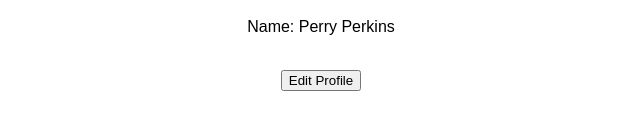
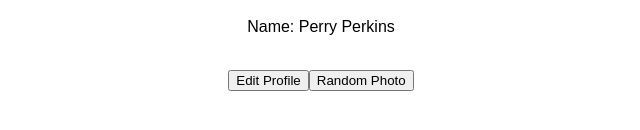
Before and after one commit to Gurenax/react-profile-editor, a React (Create React App) app: page / in a window 1280 px wide. Shown: the part 382-512 px from the top of the page, without its empty margins (319-959 px from the left). Built offline with nearby package versions, Linux system fonts and the light colour scheme.

Commit message:
Add photo randomiser

```diff
--- a/src/App.js
+++ b/src/App.js
@@ -68,6 +68,23 @@ class App extends Component {
     })
   }
 
+  getRandomPhoto = () => {
+    console.log('Get random photo...')
+    const url = 'https://randomuser.me/api/'
+    fetch(url).then( (res) => {
+      return res.json();
+    }).then( (json) => {
+      const profilePhoto = json.results[0].picture.large
+      this.setState( (prevState) => {
+        const user = prevState.user
+        user.profileImageURL = profilePhoto
+        return {
+          user: user
+        }
+      })
+    });
+  }
+
   render() {
     const user = this.state.user
     const editMode = this.state.editMode
@@ -97,6 +114,10 @@ class App extends Component {
           title={ buttonTitle }
           onButtonClick={ () => this.onToggleMode() }
         />
+        <Button
+          title='Random Photo'
+          onButtonClick={ () => this.getRandomPhoto() }
+        />
       </div>
     );
   }
```
